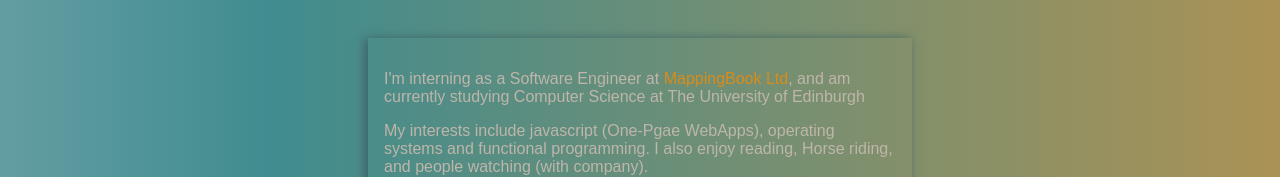
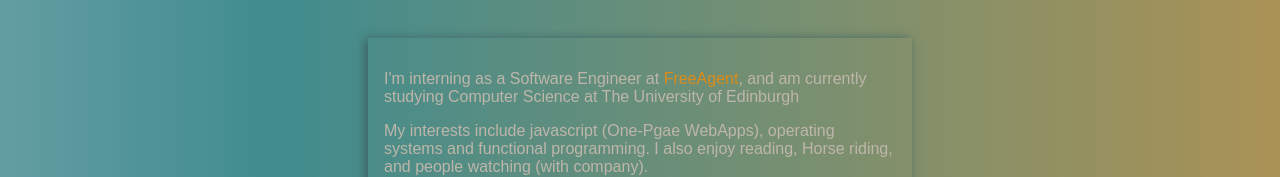
Before and after one commit to hamhut1066/personal_website, a plain HTML site: page public/index.html in a window 1280 px wide. Shown: the part 246-423 px from the top of the page. Drawn offline with Linux system fonts and the light colour scheme; a web font is replaced by a local one.

Commit message:
Change Company Name.

```diff
--- a/public/index.html
+++ b/public/index.html
@@ -19,7 +19,7 @@
         </div>
 
         <div class="content">
-            <p>I'm interning as a Software Engineer at <a href="http://www.scotlandis.com/members/details/576/mappingbook-ltd">MappingBook Ltd</a>, and am currently studying Computer Science at The University of Edinburgh</p>
+            <p>I'm interning as a Software Engineer at <a href="http://freeagent.com">FreeAgent</a>, and am currently studying Computer Science at The University of Edinburgh</p>
             <p>My interests include javascript (One-Pgae WebApps), operating systems and functional programming. I also enjoy reading, Horse riding, and people watching (with company).</p>
             <p> You can find my <a href="/cv.pdf">Cv</a> here, and a list of some of my projects and interests <a href="/imagine.html">here</a>.</p>
         </div>
```
